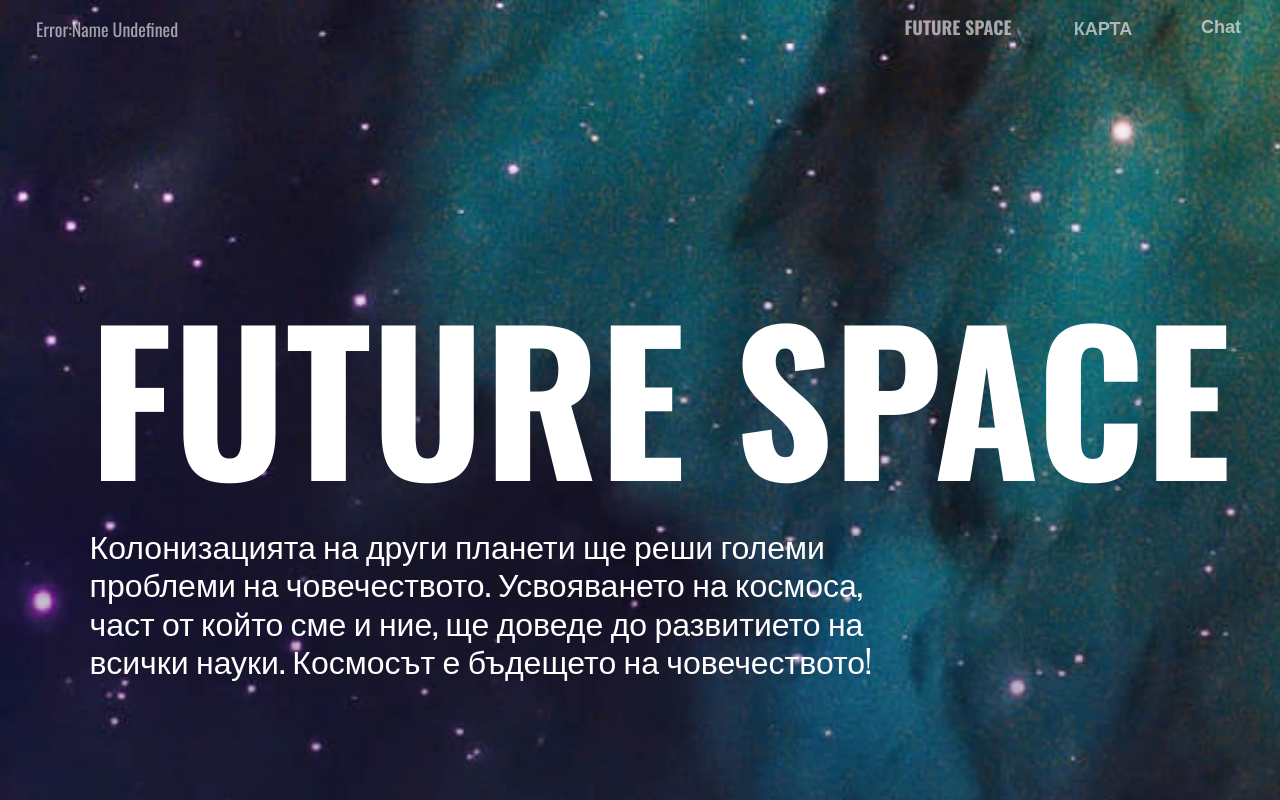
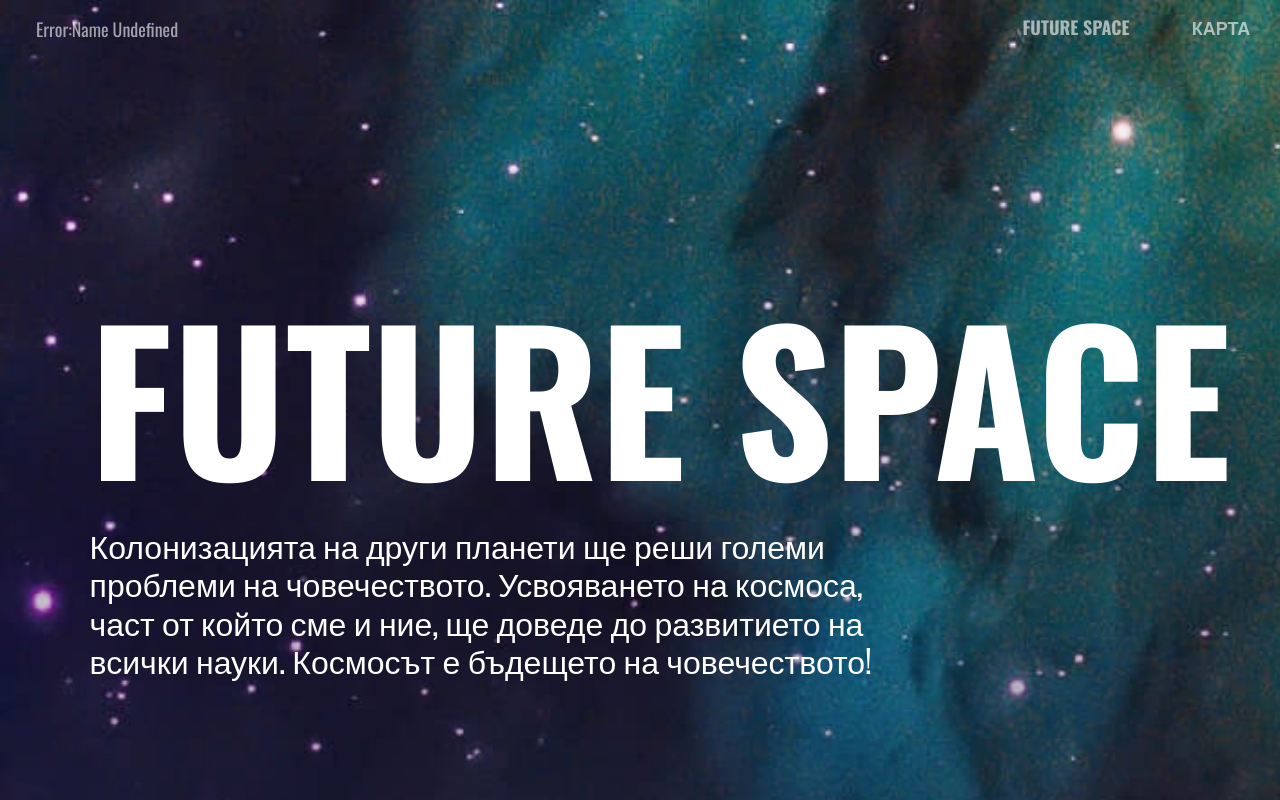
Before and after one commit to Svetoslav47/HackTues2022, a plain HTML site: page FrontEnd/MainPage/Index.html in a window 1280 px wide. Shown: the top 800 px of the page. Drawn offline with nearby package versions, Linux system fonts and the light colour scheme.

Commit message:
chat gone

```diff
--- a/FrontEnd/MainPage/Index.html
+++ b/FrontEnd/MainPage/Index.html
@@ -22,7 +22,6 @@
             <div id="headerButtons">
                 <a class="headerButton" style="width: 9em;height: 2em;text-align: center; " href="/MainPage/Index.html">FUTURE SPACE</a>
                 <a class="headerButton" href="/GalaxyMap/index.html">КАРТА</a>
-                <button type="button" class="headerButton" id="chat_button" onclick="OpenChat()">Chat</button>
             </div>
         </nav>
     </header>
```
